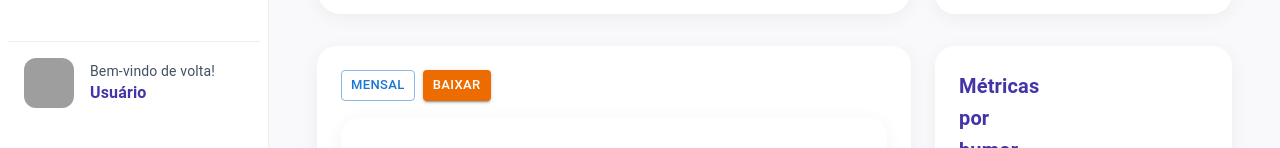
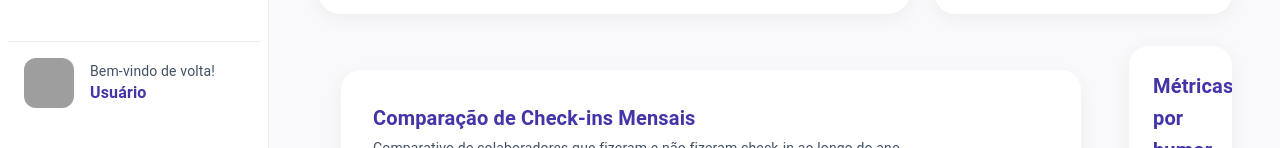
Before and after one commit to carlosqbarbosa/ZenUp-Frontend, a React (Vite) app: page /dashboard in a window 1280 px wide. Shown: the part 652-800 px from the top of the page. Built offline with nearby package versions, Linux system fonts and the light colour scheme; grey boxes are pictures that could not be loaded.

Commit message:
update: melhorar do visual do gráfico de Comparação de Check-ins Mensais

```diff
--- a/src/components/Charts/CheckinComparisonChart.tsx
+++ b/src/components/Charts/CheckinComparisonChart.tsx
@@ -1,4 +1,10 @@
-import { Box, Typography, Card } from "@mui/material";
+import {
+  Box,
+  Typography,
+  Stack,
+  Button,
+  Card,
+} from "@mui/material";
 import {
   BarChart,
   Bar,
@@ -9,37 +15,91 @@ import {
   Legend,
   ResponsiveContainer,
 } from "recharts";
+import DownloadIcon from "@mui/icons-material/Download";
+import CalendarMonthIcon from "@mui/icons-material/CalendarMonth";
 import colors from "../../styles/colors";
 import { checkinComparisonMock } from "../../data/checkinsComparison";
 
 export default function CheckinComparisonChart() {
   return (
+    <Box
+      sx={{
+        width: "100%",
+        backgroundColor: "transparent", // remove fundo branco de trás
+        boxShadow: "none", // remove sombra dupla
+      }}
+    >
       <Card
         sx={{
           borderRadius: "20px",
-        p: 3,
+          p: 4,
           backgroundColor: colors.white,
-        boxShadow: "0px 4px 20px rgba(0,0,0,0.05)",
+          boxShadow: "0px 6px 20px rgba(0,0,0,0.05)",
         }}
       >
-      <Box sx={{ width: "100%", height: 400 }}>
+        {/* Título e subtítulo */}
         <Typography
           variant="h6"
-          sx={{ fontWeight: 700, color: colors.primary, mb: 1 }}
+          sx={{ fontWeight: 700, color: colors.primary, mb: 0.5 }}
         >
           Comparação de Check-ins Mensais
         </Typography>
-
-        <Typography variant="body2" sx={{ color: "text.secondary", mb: 3 }}>
+        <Typography
+          variant="body2"
+          sx={{ color: colors.textGray, mb: 3 }}
+        >
           Comparativo de colaboradores que fizeram e não fizeram check-in ao
           longo do ano
         </Typography>
 
-        <ResponsiveContainer width="100%" height="85%">
+        {/* Botões */}
+        <Stack direction="row" spacing={2} mb={4}>
+          <Button
+            variant="outlined"
+            startIcon={<DownloadIcon />}
+            sx={{
+              textTransform: "none",
+              borderRadius: "12px",
+              borderColor: colors.secondary,
+              color: colors.secondary,
+              fontWeight: 500,
+              px: 2.5,
+              "&:hover": {
+                backgroundColor: "rgba(255,107,53,0.08)",
+                borderColor: colors.secondary,
+              },
+            }}
+          >
+            Baixar
+          </Button>
+
+          <Button
+            variant="outlined"
+            startIcon={<CalendarMonthIcon />}
+            sx={{
+              textTransform: "none",
+              borderRadius: "12px",
+              borderColor: colors.primary,
+              color: colors.primary,
+              fontWeight: 500,
+              px: 2.5,
+              "&:hover": {
+                backgroundColor: "rgba(92,70,249,0.08)",
+                borderColor: colors.primary,
+              },
+            }}
+          >
+            Mensal
+          </Button>
+        </Stack>
+
+        {/* Gráfico */}
+        <Box sx={{ width: "100%", height: 370 }}>
+          <ResponsiveContainer width="100%" height="100%">
             <BarChart
               data={checkinComparisonMock}
               barGap={6}
-            margin={{ top: 10, right: 20, left: -15, bottom: 5 }}
+              margin={{ top: 10, right: 20, left: 0, bottom: 5 }}
             >
               <CartesianGrid
                 strokeDasharray="3 3"
@@ -66,10 +126,15 @@ export default function CheckinComparisonChart() {
                 }}
                 formatter={(value: number, name: string) => [
                   `${value} colaboradores`,
-                name === "fezCheckin" ? "Fez check-in" : "Não fez check-in",
+                  name === "fezCheckin"
+                    ? "Fez check-in"
+                    : "Não fez check-in",
                 ]}
               />
-            <Legend iconType="circle" wrapperStyle={{ paddingTop: 10, fontSize: 12 }} />
+              <Legend
+                iconType="circle"
+                wrapperStyle={{ paddingTop: 10, fontSize: 12 }}
+              />
 
               <Bar
                 dataKey="fezCheckin"
@@ -87,5 +152,6 @@ export default function CheckinComparisonChart() {
           </ResponsiveContainer>
         </Box>
       </Card>
+    </Box>
   );
 }
--- a/src/pages/Dashboard/Dashboard.tsx
+++ b/src/pages/Dashboard/Dashboard.tsx
@@ -1,4 +1,4 @@
-import { Box, Typography, Card, Stack, Button } from "@mui/material";
+import { Box, Typography, Card } from "@mui/material";
 import Layout from "../../components/Layout/Layout";
 import DailyMetricsCard from "../../components/DashboardCards/DailyMetricsCard";
 import SuggestionsCard from "../../components/DashboardCards/SuggestionsCard";
@@ -45,19 +45,11 @@ export default function Dashboard() {
             sx={{
               borderRadius: "20px",
               p: 3,
-              boxShadow: "0px 4px 20px rgba(0,0,0,0.05)",
+              boxShadow: "none",
+              background: "transparent",
+              width: "740px",
             }}
           >
-            <Stack direction="row" justifyContent="space-between" alignItems="center" mb={2}>
-              <Stack direction="row" spacing={1}>
-                <Button variant="outlined" color="primary" size="small">
-                  Mensal
-                </Button>
-                <Button variant="contained" color="warning" size="small">
-                  Baixar
-                </Button>
-              </Stack>
-            </Stack>
             <CheckinComparisonChart />
           </Card>
 
--- a/src/styles/colors.ts
+++ b/src/styles/colors.ts
@@ -4,10 +4,10 @@ const colors = {
   secondary: "#FF7F3E",
   secundaryDark: "#d85c1eff",
   orangeBackground: "#ff963614",
-  background: "#F5F5F5",
+  background: "#ffffffff",
   text: "#333333",
   textGray: "#425166",
-  white: "#FFFFFF",
+  white: "#ffffffff",
   buttonPurple: "#4335A7",
   purpleLight:" #6a5af90d",
   greenSuccess: "#099e74ff",
```
Lines whose indentation alone changed are shown as unchanged.
